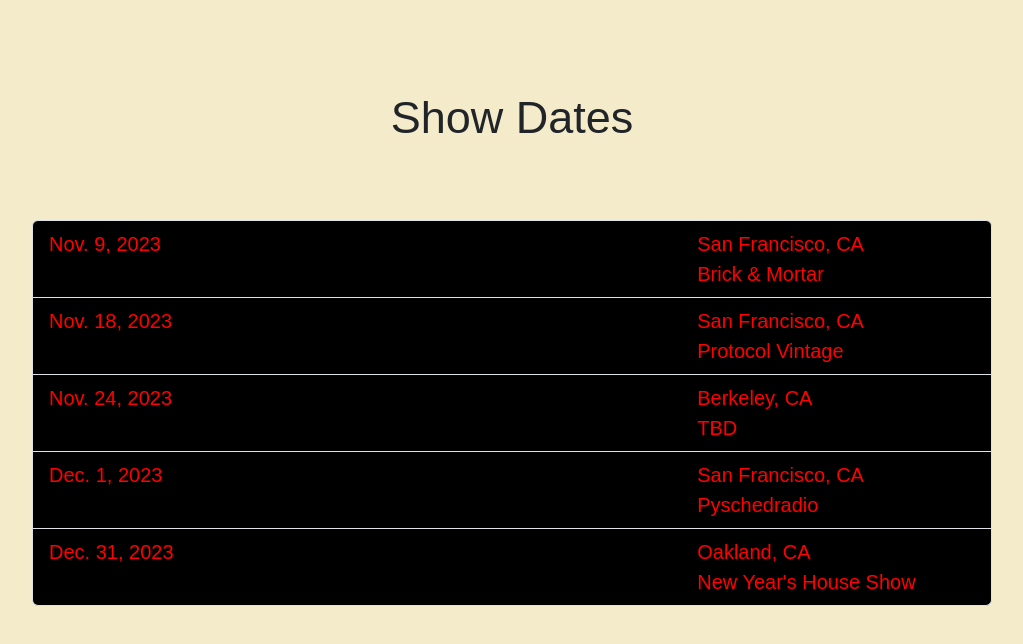
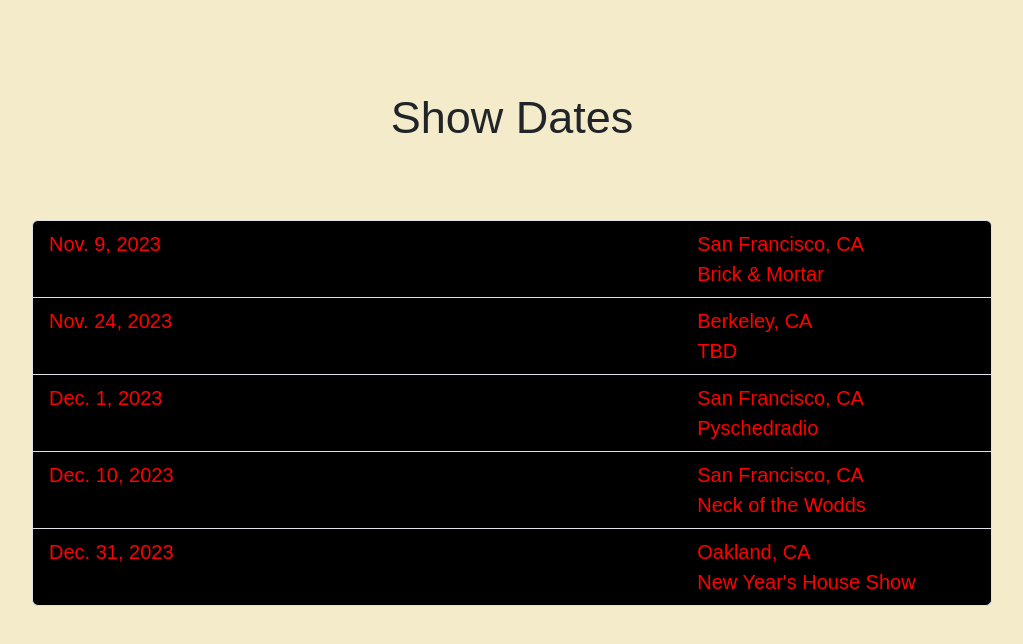
Before and after one commit to alyssamarie0107/luna-ivy, a React (Create React App) app: page / in a window 1280 px wide. Shown: the part 1196-1840 px from the top of the page, without its empty margins (128-1151 px from the left). Built offline with nearby package versions, Linux system fonts and the light colour scheme; a web font is replaced by a local one.

Commit message:
update Neck of the Woods show date

```diff
--- a/src/sections/shows/Shows.js
+++ b/src/sections/shows/Shows.js
@@ -14,15 +14,6 @@
                         <div className= { styles.Location }>
                             <p>San Francisco, CA</p>
                             <p>Brick & Mortar</p>
-                        </div>
-                    </ListGroup.Item>
-                    <ListGroup.Item className={ styles.listGroup }>
-                        <div className={ styles.Date }>
-                            <p>Nov. 18, 2023</p>
-                        </div>
-                        <div className= { styles.Location }>
-                            <p>San Francisco, CA</p>
-                            <p>Protocol Vintage</p>
                         </div>
                     </ListGroup.Item>
                     <ListGroup.Item className={ styles.listGroup }>
@@ -45,6 +36,15 @@
                     </ListGroup.Item>
                     <ListGroup.Item className={ styles.listGroup }>
                         <div className={ styles.Date }>
+                            <p>Dec. 10, 2023</p>
+                        </div>
+                        <div className= { styles.Location }>
+                            <p>San Francisco, CA</p>
+                            <p>Neck of the Wodds</p>
+                        </div>
+                    </ListGroup.Item>
+                    <ListGroup.Item className={ styles.listGroup }>
+                        <div className={ styles.Date }>
                             <p>Dec. 31, 2023</p>
                         </div>
                         <div className= { styles.Location }>
```
